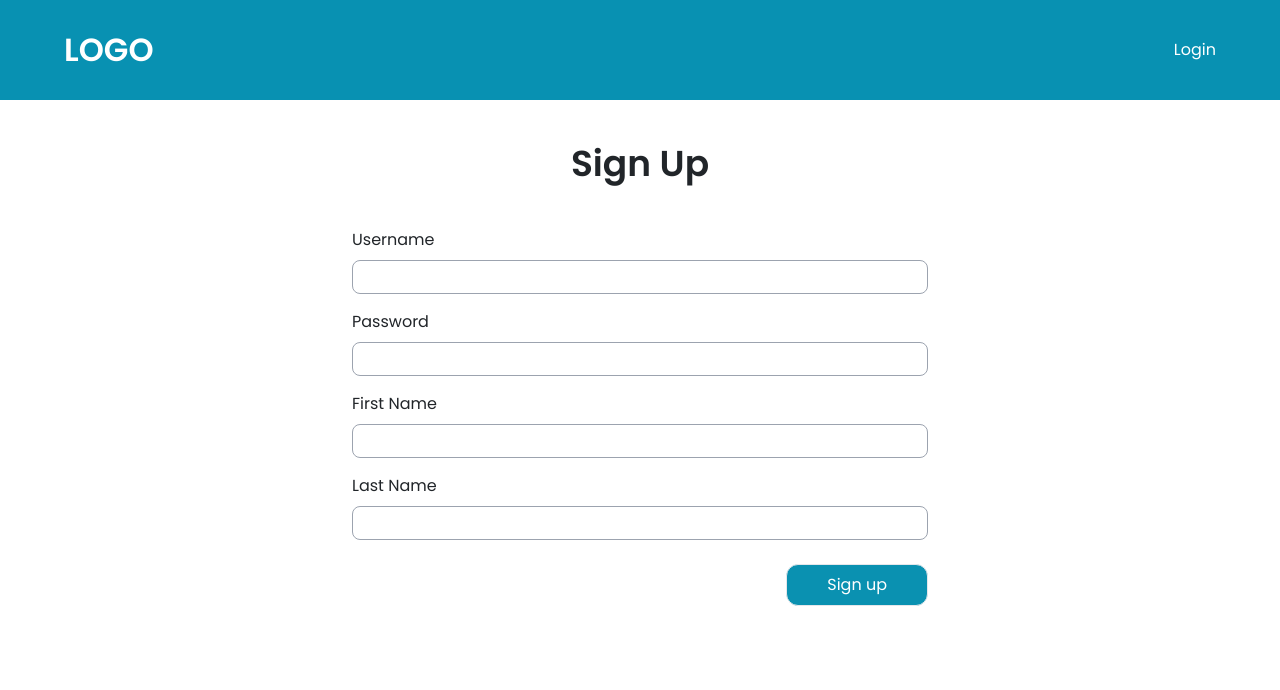
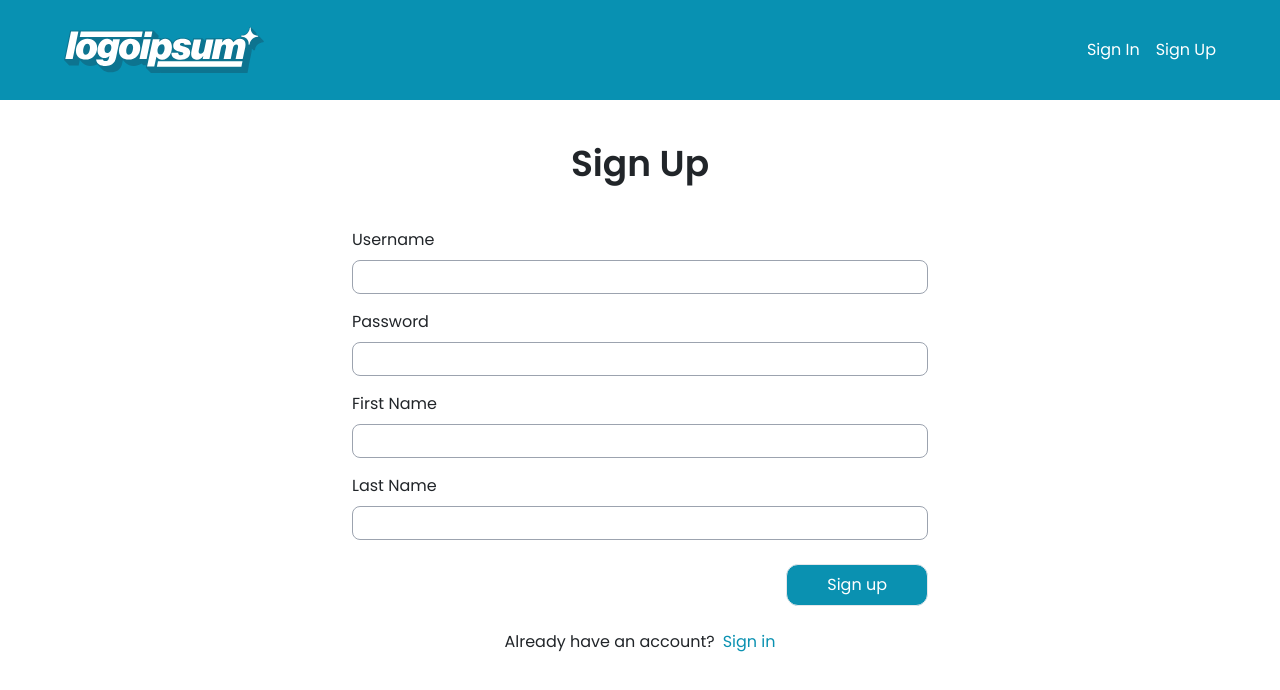
Before and after one commit to lesgrosman/blog-fe, a Next.js app: page /signup in a window 1280 px wide. Shown: the top 690 px of the page. Built offline with nearby package versions, Linux system fonts and the light colour scheme.

Commit message:
login & logout

```diff
--- a/package.json
+++ b/package.json
@@ -9,6 +9,8 @@
     "lint": "next lint"
   },
   "dependencies": {
+    "@headlessui/react": "^1.7.14",
+    "@heroicons/react": "^2.0.17",
     "@hookform/resolvers": "^3.1.0",
     "@tanstack/react-query": "^4.29.3",
     "autoprefixer": "10.4.14",
--- a/src/components/Header.tsx
+++ /dev/null
@@ -1,12 +0,0 @@
-const Header = () => {
-  return (
-    <div className='w-screem bg-cyan-600 text-white h-[100px] p-0 items-center'>
-      <div className='flex justify-between max-w-6xl m-auto h-full items-center'>
-        <h3>LOGO</h3>
-        <span>Login</span>
-      </div>
-    </div>
-  )
-}
-
-export default Header
--- /dev/null
+++ b/src/components/Header/Header.tsx
@@ -0,0 +1,28 @@
+import { useAuthContext } from '@/providers/auth'
+import Dropdown from './Menu'
+import Image from 'next/image'
+import Link from 'next/link'
+
+const Header = () => {
+  const { isUser } = useAuthContext()
+
+  return (
+    <div className='w-screem bg-cyan-600 text-white h-[100px] p-0 items-center'>
+      <div className='flex justify-between max-w-6xl m-auto h-full items-center'>
+        <Link href='/'>
+          <Image src='/logo.svg' alt='logo' width={200} height={140} />
+        </Link>
+        {isUser ? (
+          <Dropdown />
+        ) : (
+          <div className='flex gap-4'>
+            <Link href='/signin'>Sign In</Link>
+            <Link href='/signup'>Sign Up</Link>
+          </div>
+        )}
+      </div>
+    </div>
+  )
+}
+
+export default Header
--- /dev/null
+++ b/src/components/Header/Menu.tsx
@@ -0,0 +1,50 @@
+import { ArrowLeftOnRectangleIcon, UserCircleIcon } from '@heroicons/react/24/solid'
+import { Fragment } from 'react'
+import { Menu, Transition } from '@headlessui/react'
+import { useAuth } from '@/utils/hooks/useAuth'
+
+const Dropdown = () => {
+  const { logout } = useAuth()
+  const handleLogout = () => logout()
+
+  return (
+    <div>
+      <Menu as='div' className='relative inline-block text-left'>
+        <div>
+          <Menu.Button>
+            <UserCircleIcon className='h-10 w-10' aria-hidden='true' />
+          </Menu.Button>
+        </div>
+        <Transition
+          as={Fragment}
+          enter='transition ease-out duration-100'
+          enterFrom='transform opacity-0 scale-95'
+          enterTo='transform opacity-100 scale-100'
+          leave='transition ease-in duration-75'
+          leaveFrom='transform opacity-100 scale-100'
+          leaveTo='transform opacity-0 scale-95'
+        >
+          <Menu.Items className='absolute right-0 w-56 origin-top-right divide-y divide-gray-100 rounded-md bg-white shadow-lg ring-1 ring-black ring-opacity-5 focus:outline-none'>
+            <div className='px-1 py-1 '>
+              <Menu.Item>
+                {({ active }) => (
+                  <button
+                    onClick={handleLogout}
+                    className={`${
+                      active ? 'bg-primary-default text-white' : 'text-gray-900'
+                    } group flex w-full items-center rounded-md px-2 py-2 text-sm`}
+                  >
+                    <ArrowLeftOnRectangleIcon className='mr-2 h-5 w-5' aria-hidden='true' />
+                    Logout
+                  </button>
+                )}
+              </Menu.Item>
+            </div>
+          </Menu.Items>
+        </Transition>
+      </Menu>
+    </div>
+  )
+}
+
+export default Dropdown
--- a/src/components/Layout.tsx
+++ b/src/components/Layout.tsx
@@ -1,4 +1,4 @@
-import Header from './Header'
+import Header from './Header/Header'
 
 interface Props {
   children: React.ReactNode
--- a/src/modules/auth/SignIn.tsx
+++ b/src/modules/auth/SignIn.tsx
@@ -1,11 +1,19 @@
 import { FormProvider, useForm } from 'react-hook-form'
 import { SignInForm, signinSchema } from './utils'
+import { useAuth } from '@/utils/hooks/useAuth'
+import { useAuthContext } from '@/providers/auth'
+import { useEffect } from 'react'
+import { useRouter } from 'next/router'
 import { yupResolver } from '@hookform/resolvers/yup'
 import Button from '@/components/Button'
 import Link from 'next/link'
 import TextInput from '@/components/Form/TextInput'
 
 const SignIn = () => {
+  const { isUser } = useAuthContext()
+  const router = useRouter()
+  const { login, error, loading } = useAuth()
+
   const methods = useForm<SignInForm>({
     defaultValues: {
       password: '',
@@ -15,8 +23,12 @@ const SignIn = () => {
     mode: 'onSubmit',
   })
   const handleSubmit = methods.handleSubmit((data: SignInForm) => {
-    console.log(data)
+    login(data)
   })
+
+  useEffect(() => {
+    if (isUser) router.push('/profile')
+  }, [isUser])
 
   return (
     <div className='max-w-xl m-auto mt-10 w-full'>
@@ -26,11 +38,11 @@ const SignIn = () => {
           <TextInput name='username' label='Username' />
           <TextInput name='password' label='Password' />
           <div className='flex sm:justify-end justify-center mt-2'>
-            <Button label='Sign up' type='submit' />
+            <Button label='Sign up' type='submit' disabled={loading} />
           </div>
+          {error && <span className='text-error text-end'>{error?.response?.data.message}</span>}
         </form>
       </FormProvider>
-      <div></div>
       <p className='text-center mt-6'>
         Dont have an account?
         <Link href='/signup' className='text-primary-default hover:underline ml-2'>
--- a/src/modules/auth/SignUp.tsx
+++ b/src/modules/auth/SignUp.tsx
@@ -6,6 +6,7 @@ import { useMutation } from '@tanstack/react-query'
 import { useRouter } from 'next/router'
 import { yupResolver } from '@hookform/resolvers/yup'
 import Button from '@/components/Button'
+import Link from 'next/link'
 import TextInput from '@/components/Form/TextInput'
 
 const SignUp = () => {
@@ -43,6 +44,12 @@ const SignUp = () => {
           {error && <span className='text-error text-end'>{error?.response?.data.message}</span>}
         </form>
       </FormProvider>
+      <p className='text-center mt-6'>
+        Already have an account?
+        <Link href='/signin' className='text-primary-default hover:underline ml-2'>
+          Sign in
+        </Link>
+      </p>
     </div>
   )
 }
--- /dev/null
+++ b/src/modules/profile/Profile.tsx
@@ -0,0 +1,18 @@
+import { useAuthContext } from '@/providers/auth'
+import { useEffect } from 'react'
+import { useRouter } from 'next/router'
+
+const Profile = () => {
+  const router = useRouter()
+  const { isUser } = useAuthContext()
+
+  useEffect(() => {
+    if (!isUser) {
+      router.push('/signin')
+    }
+  }, [isUser])
+
+  return <h1>Private page Profile</h1>
+}
+
+export default Profile
--- a/src/pages/_app.tsx
+++ b/src/pages/_app.tsx
@@ -1,4 +1,5 @@
 import '@/styles/globals.css'
+import { AuthProvider } from '@/providers/auth'
 import { QueryClient, QueryClientProvider } from '@tanstack/react-query'
 import Layout from '@/components/Layout'
 import type { AppProps } from 'next/app'
@@ -7,10 +8,12 @@ const queryClient = new QueryClient()
 
 export default function App({ Component, pageProps }: AppProps) {
   return (
-    <QueryClientProvider client={queryClient}>
-      <Layout>
-        <Component {...pageProps} />
-      </Layout>
-    </QueryClientProvider>
+    <AuthProvider>
+      <QueryClientProvider client={queryClient}>
+        <Layout>
+          <Component {...pageProps} />
+        </Layout>
+      </QueryClientProvider>
+    </AuthProvider>
   )
 }
--- /dev/null
+++ b/src/pages/profile.tsx
@@ -0,0 +1,7 @@
+import Profile from '@/modules/profile/Profile'
+
+const ProfilePage = () => {
+  return <Profile />
+}
+
+export default ProfilePage
--- /dev/null
+++ b/src/providers/auth.tsx
@@ -0,0 +1,66 @@
+import { ReactNode, createContext, useContext, useEffect, useState } from 'react'
+
+type Token = {
+  accessToken: string
+  expiresIn: number
+}
+
+type AuthContextType = {
+  token: Token | null
+  setToken: (state: any) => void
+  isUser: boolean
+  setIsUser: (state: boolean) => void
+}
+
+export const ACCESS_TOKEN = 'blog_accessToken'
+export const TOKEN_EXPIRES_IN = 'blog_tokenExpiresIn'
+
+const getToken = (): Token | null => {
+  const accessToken = localStorage.getItem(ACCESS_TOKEN)
+  const tokenExpiresIn = localStorage.getItem(TOKEN_EXPIRES_IN)
+
+  // set token validation
+  let tokenValid
+  if (tokenExpiresIn) {
+    const tokenValidTimeLeft = parseInt(tokenExpiresIn) - new Date().getTime()
+    if (tokenValidTimeLeft > 0) {
+      tokenValid = true
+    }
+  }
+
+  if (accessToken && tokenExpiresIn && tokenValid) {
+    return { accessToken: accessToken, expiresIn: parseInt(tokenExpiresIn) }
+  }
+
+  localStorage.removeItem(ACCESS_TOKEN)
+  localStorage.removeItem(TOKEN_EXPIRES_IN)
+  return null
+}
+
+const AuthContext = createContext({} as AuthContextType)
+
+export const AuthProvider = ({ children }: { children: ReactNode }) => {
+  const [token, setToken] = useState<Token | null>(null)
+  const [isUser, setIsUser] = useState<boolean>(!!token)
+
+  useEffect(() => setToken(getToken()), [])
+
+  useEffect(() => {
+    setIsUser(!!token)
+  }, [token])
+
+  return (
+    <AuthContext.Provider
+      value={{
+        token,
+        setToken,
+        isUser,
+        setIsUser,
+      }}
+    >
+      {children}
+    </AuthContext.Provider>
+  )
+}
+
+export const useAuthContext = () => useContext(AuthContext)
--- /dev/null
+++ b/src/utils/hooks/useAuth.ts
@@ -0,0 +1,63 @@
+import { ACCESS_TOKEN, TOKEN_EXPIRES_IN, useAuthContext } from '@/providers/auth'
+import { AxiosMutationError } from '../types'
+import { SignInForm } from '@/modules/auth/utils'
+import { useCallback, useState } from 'react'
+import axios from 'axios'
+
+type UseAuth = {
+  login: ({ username, password }: SignInForm) => Promise<void>
+  logout: () => void
+  loading: boolean
+  error: AxiosMutationError | null
+}
+
+export const useAuth = (): UseAuth => {
+  //state
+  const [loading, setLoading] = useState(false)
+  const [error, setError] = useState<AxiosMutationError | null>(null)
+
+  //auth store
+  const { setIsUser, setToken } = useAuthContext()
+
+  const login = useCallback(
+    async ({ username, password }: SignInForm) => {
+      try {
+        setLoading(true)
+        if (error) setError(null)
+
+        // signin
+        const responseLogin = await axios.post(`${process.env.NEXT_PUBLIC_API}/auth/signin`, {
+          username,
+          password,
+        })
+
+        const token = responseLogin?.data?.accessToken
+
+        if (!token) throw new Error('No access token')
+
+        setToken({
+          accessToken: responseLogin.data.access_token,
+          expiresIn: new Date().getTime() + 3600 * 1000,
+        })
+        setIsUser(true)
+        localStorage.setItem(ACCESS_TOKEN, token)
+        localStorage.setItem(TOKEN_EXPIRES_IN, (new Date().getTime() + 3600 * 1000).toString())
+      } catch (err) {
+        setIsUser(false)
+        localStorage.removeItem(ACCESS_TOKEN)
+        localStorage.removeItem(TOKEN_EXPIRES_IN)
+        setLoading(false)
+        setError(err as AxiosMutationError)
+      }
+    },
+    [error, setIsUser, setToken]
+  )
+
+  const logout = () => {
+    setToken(null)
+    localStorage.removeItem(ACCESS_TOKEN)
+    localStorage.removeItem(TOKEN_EXPIRES_IN)
+  }
+
+  return { login, logout, loading, error }
+}
```
Also changed, not shown: public/logo.svg, 1 other file (tests, documents, lock files or other folders).
